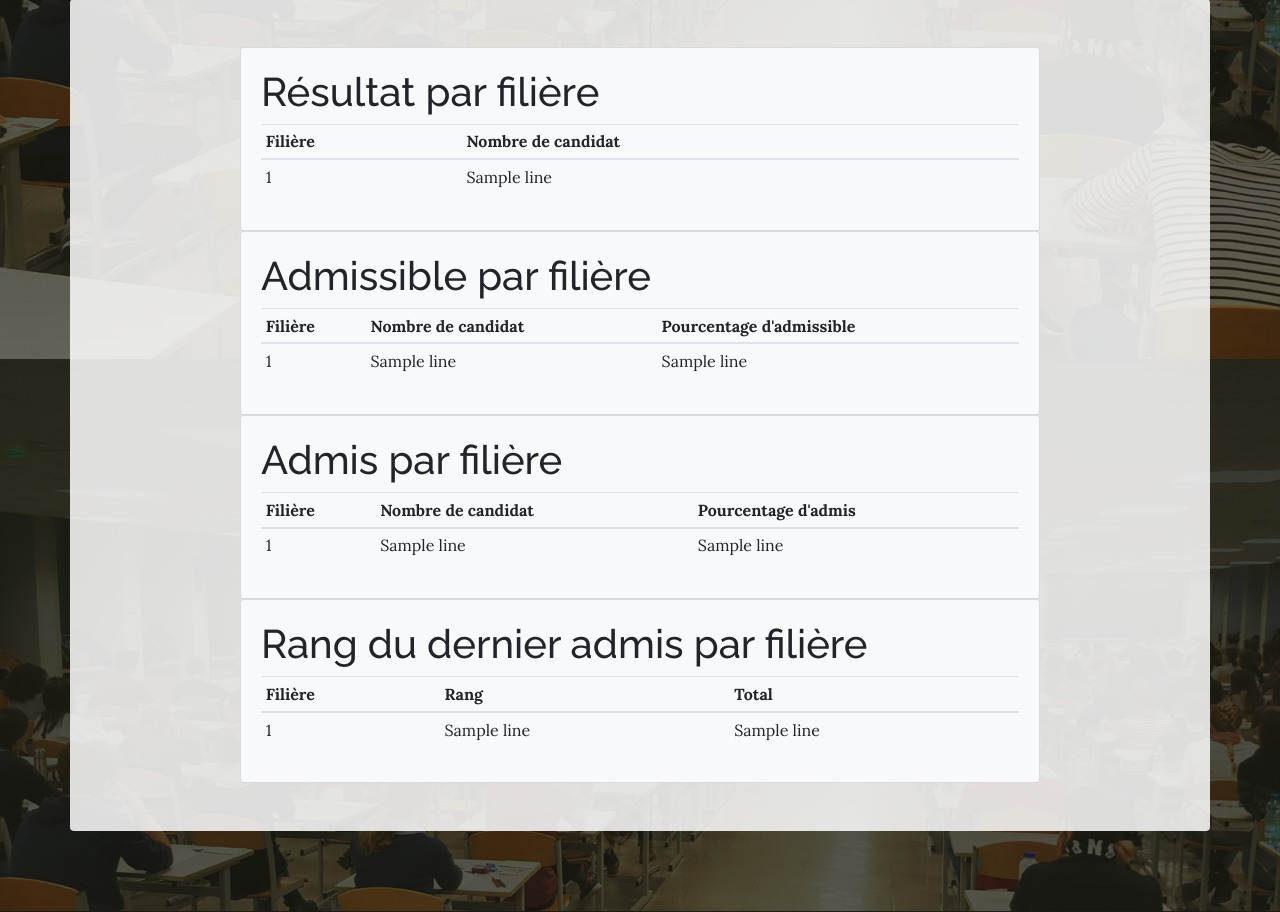
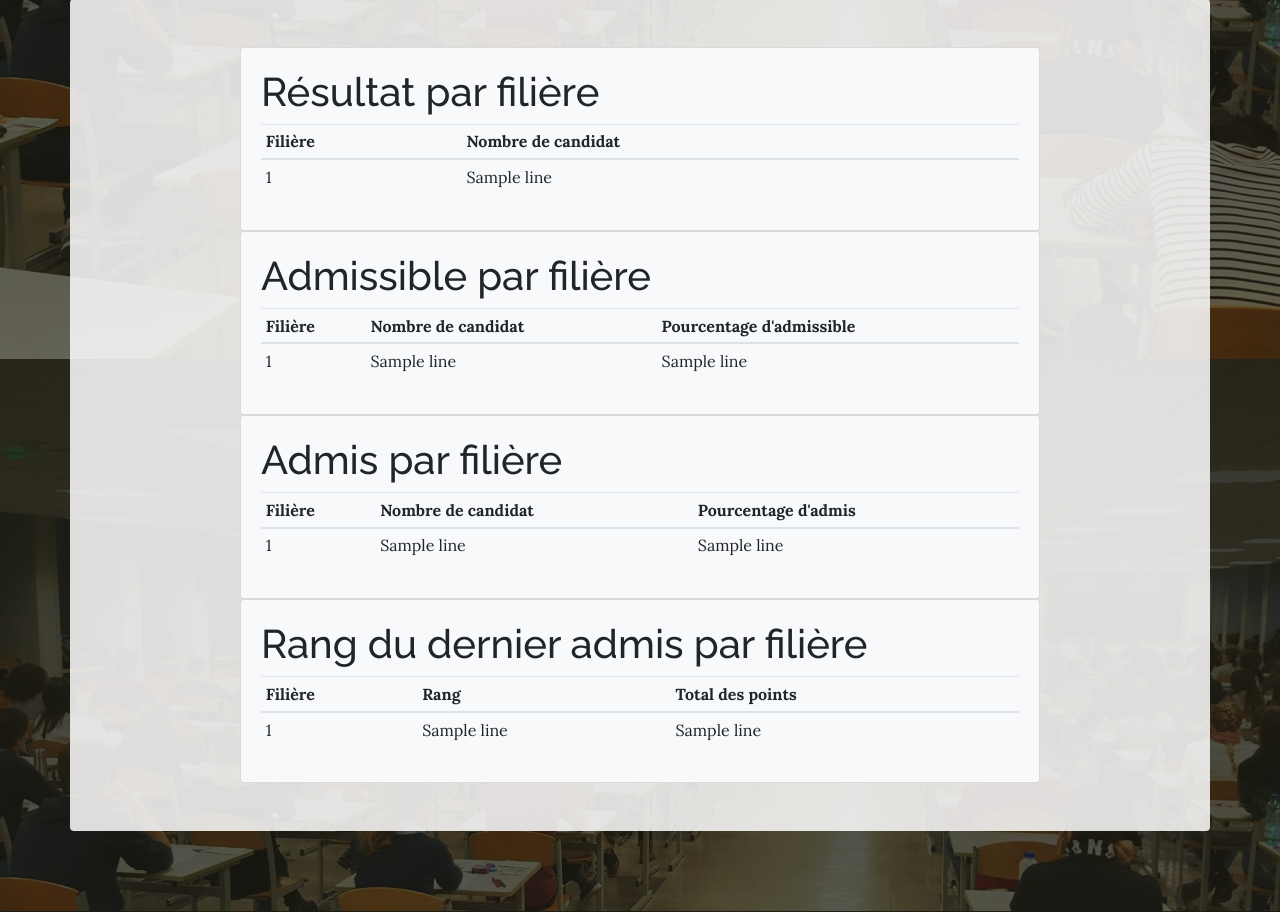
Before and after one commit to Hamza-ABDOULHOUSSEN/website_exam_result, a Flask app: template site_web/templates/results.html in a window 1280 px wide. Shown: the part 441-1353 px from the top of the page. Run offline with Flask 2, Linux system fonts and the light colour scheme; the template is opened without the code that fills it: most values are stand-ins (such as "Sample title", 1, 10 or a date in 2020); some libraries are stand-ins or nearby versions.

Commit message:
maj README et nom de la colonne Total des points

```diff
--- a/site_web/templates/results.html
+++ b/site_web/templates/results.html
@@ -102,7 +102,7 @@
                         <thread>
                             <th scope="col">Filière</th>
                             <th scope="col">Rang</th>
-                            <th scope="col">Total</th>
+                            <th scope="col">Total des points</th>
                         </thread>
                         <tbody>
                         {% for line in lastrangs %}
```
Also changed, not shown: README.md.
